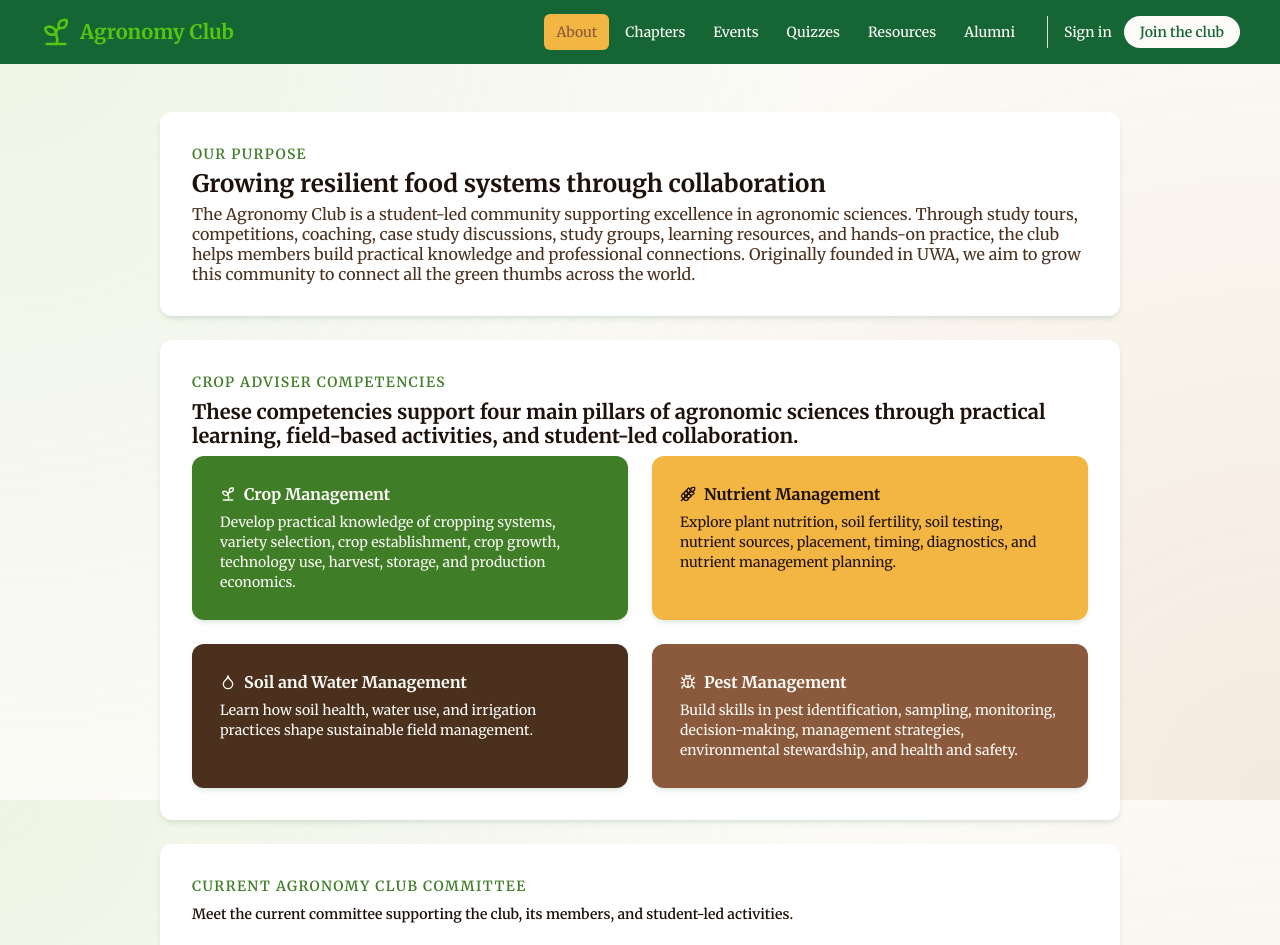
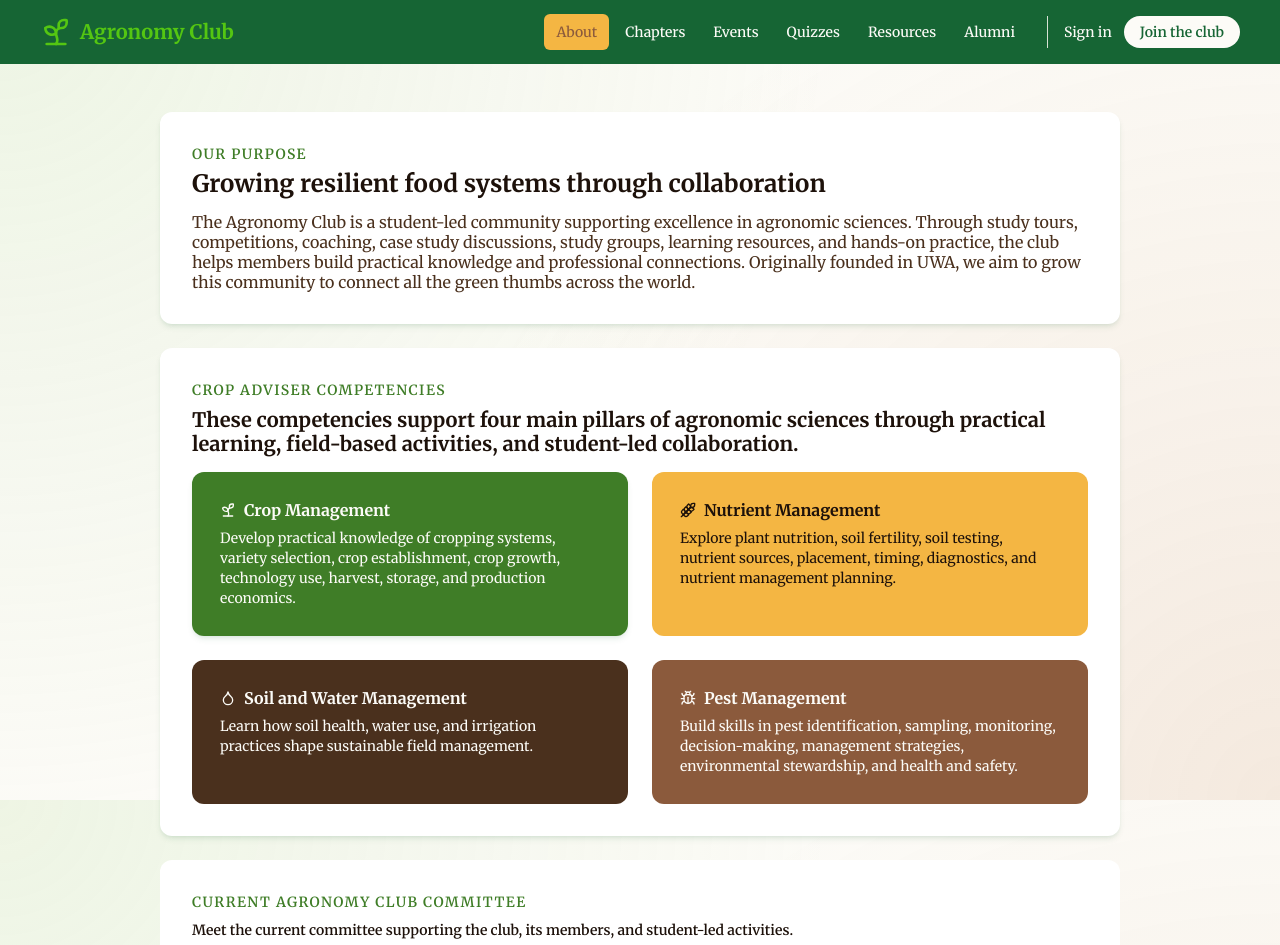
Before and after one commit to codersforcauses/agronomy-club, a Next.js app in the folder client/: page /about in a window 1280 px wide. Shown: the top 945 px of the page. Built offline with nearby package versions, Linux system fonts and the light colour scheme.

Commit message:
style: add padding between headings & content, remove drop shadow for inner content

```diff
--- a/client/src/app/about/page.tsx
+++ b/client/src/app/about/page.tsx
@@ -18,7 +18,7 @@ export default function AboutPage() {
           <h1 className="mt-2 text-2xl/6 font-bold text-brand-text-dark">
             Growing resilient food systems through collaboration
           </h1>
-          <p className="mt-2 text-base/5 font-normal text-brand-text">
+          <p className="mt-4 text-base/5 font-normal text-brand-text">
             The Agronomy Club is a student-led community supporting excellence
             in agronomic sciences. Through study tours, competitions, coaching,
             case study discussions, study groups, learning resources, and
@@ -39,7 +39,7 @@ export default function AboutPage() {
             collaboration.
           </h3>
 
-          <div className="mt-2 grid grid-cols-1 gap-6 md:grid-cols-2">
+          <div className="mt-4 grid grid-cols-1 gap-6 md:grid-cols-2">
             <div className="w-full rounded-xl bg-brand-green p-7 shadow-md shadow-brand-shadow">
               <div className="flex items-center gap-2">
                 <Sprout
@@ -57,7 +57,7 @@ export default function AboutPage() {
               </p>
             </div>
 
-            <div className="w-full rounded-xl bg-brand-yellow p-7 shadow-md shadow-brand-shadow">
+            <div className="w-full rounded-xl bg-brand-yellow p-7">
               <div className="flex items-center gap-2">
                 <Wheat
                   className="h-4 w-4 text-brand-text-dark"
@@ -74,7 +74,7 @@ export default function AboutPage() {
               </p>
             </div>
 
-            <div className="w-full rounded-xl bg-brand-text p-7 shadow-md shadow-brand-shadow">
+            <div className="w-full rounded-xl bg-brand-text p-7">
               <div className="flex items-center gap-2">
                 <Droplet
                   className="h-4 w-4 text-brand-surface"
@@ -90,7 +90,7 @@ export default function AboutPage() {
               </p>
             </div>
 
-            <div className="w-full rounded-xl bg-brand-brown p-7 shadow-md shadow-brand-shadow">
+            <div className="w-full rounded-xl bg-brand-brown p-7">
               <div className="flex items-center gap-2">
                 <Bug
                   className="h-4 w-4 text-brand-surface"
@@ -109,7 +109,7 @@ export default function AboutPage() {
           </div>
         </div>
 
-        <div className="rounded-xl bg-white p-8 shadow-md shadow-brand-shadow">
+        <div className="rounded-xl bg-white p-8">
           <p className="text-sm/5 font-semibold uppercase tracking-widest text-brand-green">
             Current Agronomy Club Committee
           </p>
@@ -134,7 +134,7 @@ export default function AboutPage() {
             </p>
           </div>
 
-          <div className="w-full rounded-xl bg-brand-yellow-light p-5 shadow-md shadow-brand-shadow md:w-96">
+          <div className="w-full rounded-xl bg-brand-yellow-light p-5 md:w-96">
             <div className="flex items-center gap-2">
               <Mail
                 className="h-4 w-4 text-brand-text-dark"
```
